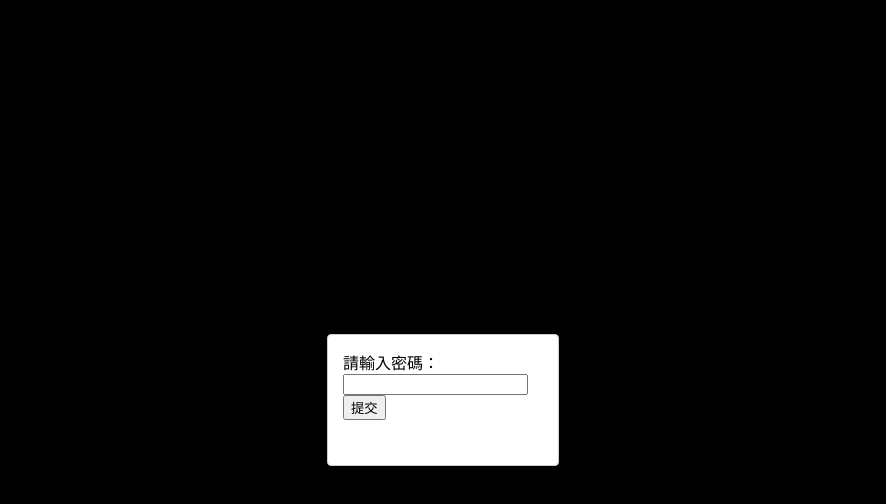
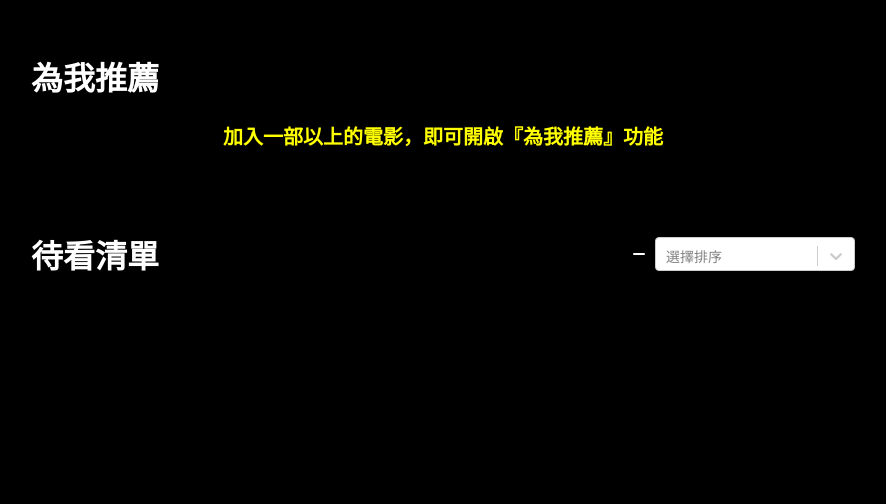
Before and after one commit to yixuan173/movie-website, a React (Vite) app: page /movie-website/toWatchList in a window 1280 px wide. Shown: the top 504 px of the page, without its empty margins (197-1083 px from the left). Built offline with nearby package versions, Linux system fonts and the light colour scheme.

Commit message:
fix: remove validateModal

```diff
--- a/src/components/ValidateModal/index.jsx
+++ /dev/null
@@ -1,69 +0,0 @@
-import Modal from "react-modal";
-import { useState } from "react"
-
-import useValidateModalStore from "../../stores/useValidateModalStore";
-
-const ModalContainer = {
-    content: {
-      top: "50%",
-      left: "50%",
-      transform: "translate(-50%, -50%)",
-      width: "200px",
-      height: "100px",
-      padding: "15px",
-      backgroundColor: "#fff"
-    },
-    overlay: {
-        backgroundColor: "rgba(0, 0, 0, 1)"
-    }
-  };
-
-const ValidateModal = () => {
-    const isOpen = useValidateModalStore((state) => state.isOpen)
-    const closeModal = useValidateModalStore((state) => state.closeModal)
-    const setPass = useValidateModalStore((state) => state.setPass)
-    const [password, setPassword] = useState('');
-    const [message, setMessage] = useState(null);
-
-    const handleSubmit = (e) => {
-      e.preventDefault();
-      if (password === process.env.PASSWORD) {
-        closeModal();
-        setPass();
-      } else {
-        setMessage({ text: '密碼錯誤，請再試一次。', color: 'red' });
-      }
-    };
-
-    return (
-        <Modal
-        isOpen={isOpen}
-        ariaHideApp={false}
-        style={ModalContainer}
-        contentLabel="ValidateModal"
-      >
-        <div>
-          <form onSubmit={handleSubmit}>
-            <label>
-              請輸入密碼：
-              <input
-                type="password"
-                value={password}
-                onChange={(e) => {
-                  setPassword(e.target.value)
-                  setMessage(null);
-                }}
-                required
-              />
-            </label>
-            <button type="submit">提交</button>
-          </form>
-          {message && (
-            <p style={{ color: message.color }}>{message.text}</p>
-          )}
-        </div>
-      </Modal>
-    )
-};
-
-export default ValidateModal;
--- a/src/pages/index.jsx
+++ b/src/pages/index.jsx
@@ -7,8 +7,6 @@ import Home from './Home';
 import Search from './Search';
 import ToWatchList from './ToWatchList';
 import MovieDetailModal from '../components/MovieDetailModal';
-import ValidateModal from '../components/ValidateModal';
-import useValidateModalStore from "../stores/useValidateModalStore";
 
 
 const Header = styled.div`
@@ -28,12 +26,7 @@ const Icon = styled.div`
 `;
 
 function App() {
-  const isPass = useValidateModalStore((state) => state.isPass)
   return (
-    <>
-      {!isPass ? (
-        <ValidateModal />
-      ) : (
     <div>
       <Header>
         <Link to="/">
@@ -62,8 +55,6 @@ function App() {
       <MovieDetailModal />
       <ToastContainer />
     </div>
-      )}
-    </>
   )
 }
 
--- a/src/stores/useValidateModalStore.js
+++ /dev/null
@@ -1,10 +0,0 @@
-import { create } from 'zustand'
-
-const useValidateModalStore = create((set) => ({
-    isOpen: true,
-    isPass: false,
-    setPass: () => set({ isPass: true}),
-    closeModal: () => set({ isOpen: false})
-}))
-
-export default useValidateModalStore;
--- a/src/streams/fetchMovieDetail.stream.js
+++ b/src/streams/fetchMovieDetail.stream.js
@@ -38,7 +38,7 @@ const fetchMovieDetail = async (id) => {
             method: 'GET',
             headers: {
               accept: 'application/json',
-              Authorization: `${process.env.API_TOKEN}`,
+              Authorization: `${import.meta.env.VITE_API_TOKEN}`,
             }
         };
 
--- a/src/streams/fetchMovieList.stream.js
+++ b/src/streams/fetchMovieList.stream.js
@@ -33,7 +33,7 @@ const fetchMovieList = async () => {
             method: 'GET',
             headers: {
               accept: 'application/json',
-              Authorization: `${process.env.API_TOKEN}`,
+              Authorization: `${import.meta.env.VITE_API_TOKEN}`,
             }
         };
 
--- a/src/streams/fetchMovieSearchResults.stream.js
+++ b/src/streams/fetchMovieSearchResults.stream.js
@@ -40,7 +40,7 @@ const fetchMovieSearchResults = async (keyword, page) => {
           method: 'GET',
           headers: {
             accept: 'application/json',
-            Authorization: `${process.env.API_TOKEN}`,
+            Authorization: `${import.meta.env.VITE_API_TOKEN}`,
           }
       };
 
```
Lines whose indentation alone changed are shown as unchanged.
